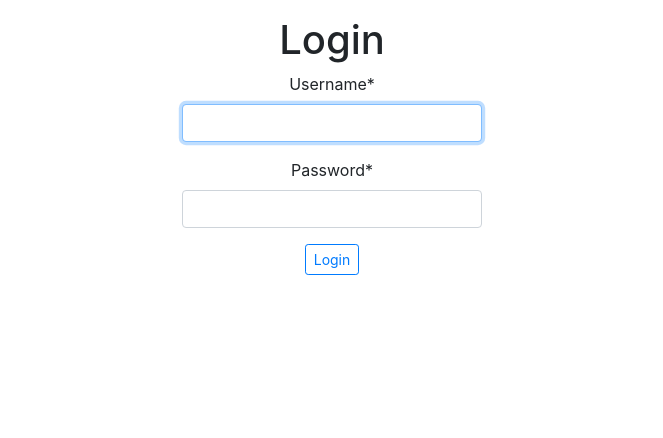
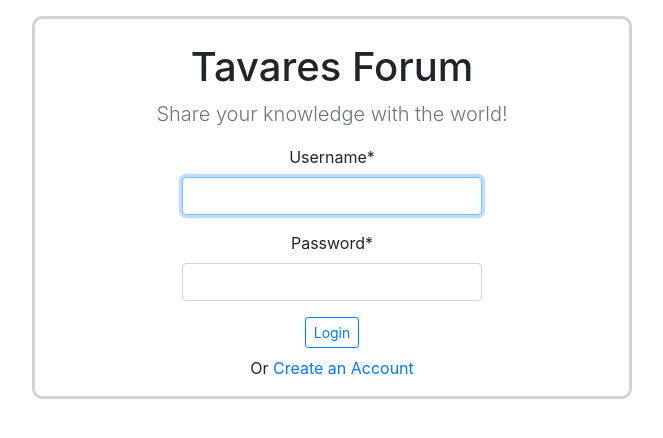
Before and after one commit to LucasDiasTavares/TavaresForum, a Django app: page /accounts/login/ in a window 1280 px wide. Shown: the top 438 px of the page, without its empty margins (308-971 px from the left). Run offline with Django 3.2, Linux system fonts and the light colour scheme; some libraries are stand-ins or nearby versions.

Commit message:
Recap and styling django basic login

```diff
--- a/TavaresForum/urls.py
+++ b/TavaresForum/urls.py
@@ -19,7 +19,7 @@ urlpatterns = [
     path('api/', include("questions.api.urls")),
 
     path('api/rest-auth/', include("rest_auth.urls")),
-    path('api/rest-auth/registration', include("rest_auth.registration.urls")),
+    path('api/rest-auth/registration/', include("rest_auth.registration.urls")),
 
     re_path(r"^.*$", IndexTemplateView.as_view(), name="entry-point")
 
--- a/templates/auth_layout.html
+++ b/templates/auth_layout.html
@@ -8,6 +8,7 @@
         <title>TavaresForum</title>
     <link rel="stylesheet" href="https://stackpath.bootstrapcdn.com/bootstrap/4.5.2/css/bootstrap.min.css" integrity="sha384-JcKb8q3iqJ61gNV9KGb8thSsNjpSL0n8PARn9HuZOnIxN0hoP+VmmDGMN5t9UJ0Z" crossorigin="anonymous">
     <style>
+
         .login-form-container {
             width: 300px;
             margin: auto;
@@ -16,12 +17,24 @@
             width: 400px;
             margin: auto;
         }
+
+        .auth-box{
+            border: 3px solid lightgrey;
+            border-radius: 10px;
+            padding-top: 1.5rem;
+            margin: auto;
+            width: 600px;
+        }
+
     </style>
 </head>
 <body>
-    <div class="auth-box text-center">
+
+    <div class="mt-3">
+        <div class="auth-box text-center">
         {% block content %}
         {% endblock %}
+        </div>
     </div>
 
 </body>
--- a/templates/django_registration/registration_form.html
+++ b/templates/django_registration/registration_form.html
@@ -9,5 +9,6 @@
         {{ form|crispy }}
         <button type="submit" class="btn btn-sm btn-outline-primary">Create Account</button>
     </form>
+    <p class="mt-2">Or <a href="{% url 'login' %}">Login</a></p>
 </div>
 {% endblock %}
--- a/templates/registration/login.html
+++ b/templates/registration/login.html
@@ -2,12 +2,14 @@
 {% load crispy_forms_tags %}
 
 {% block content %}
-<h1 class="mt-3">Login</h1>
+<h1>Tavares Forum</h1>
+<p class="lead text-muted">Share your knowledge with the world!</p>
 <div class="login-form-container">
     <form method="POST">
         {% csrf_token %}
         {{ form|crispy }}
         <button type="submit" class="btn btn-sm btn-outline-primary">Login</button>
     </form>
+    <p class="mt-2">Or <a href="{% url 'django_registration_register' %}">Create an Account</a></p>
 </div>
 {% endblock %}
```
Also changed, not shown: README.md.
